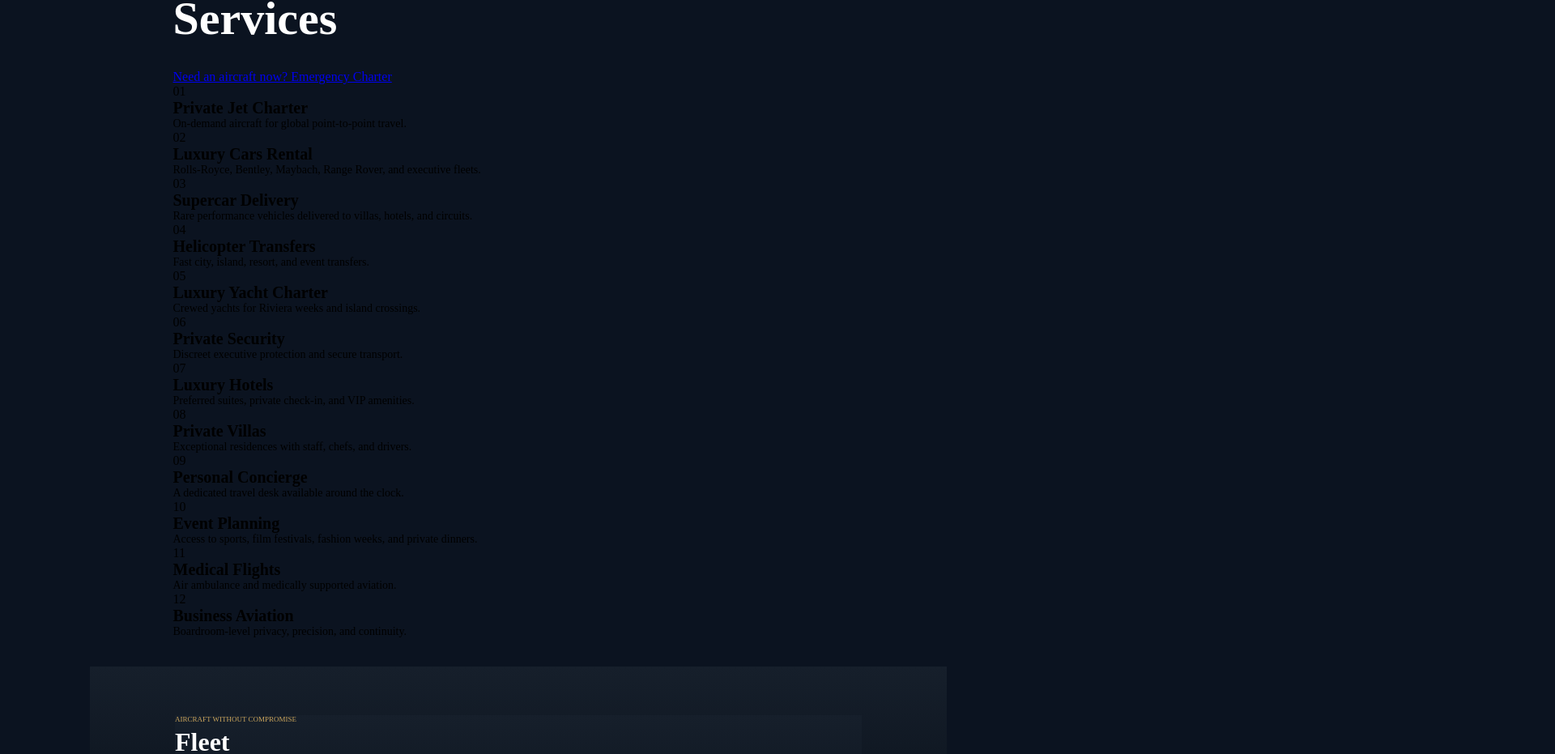
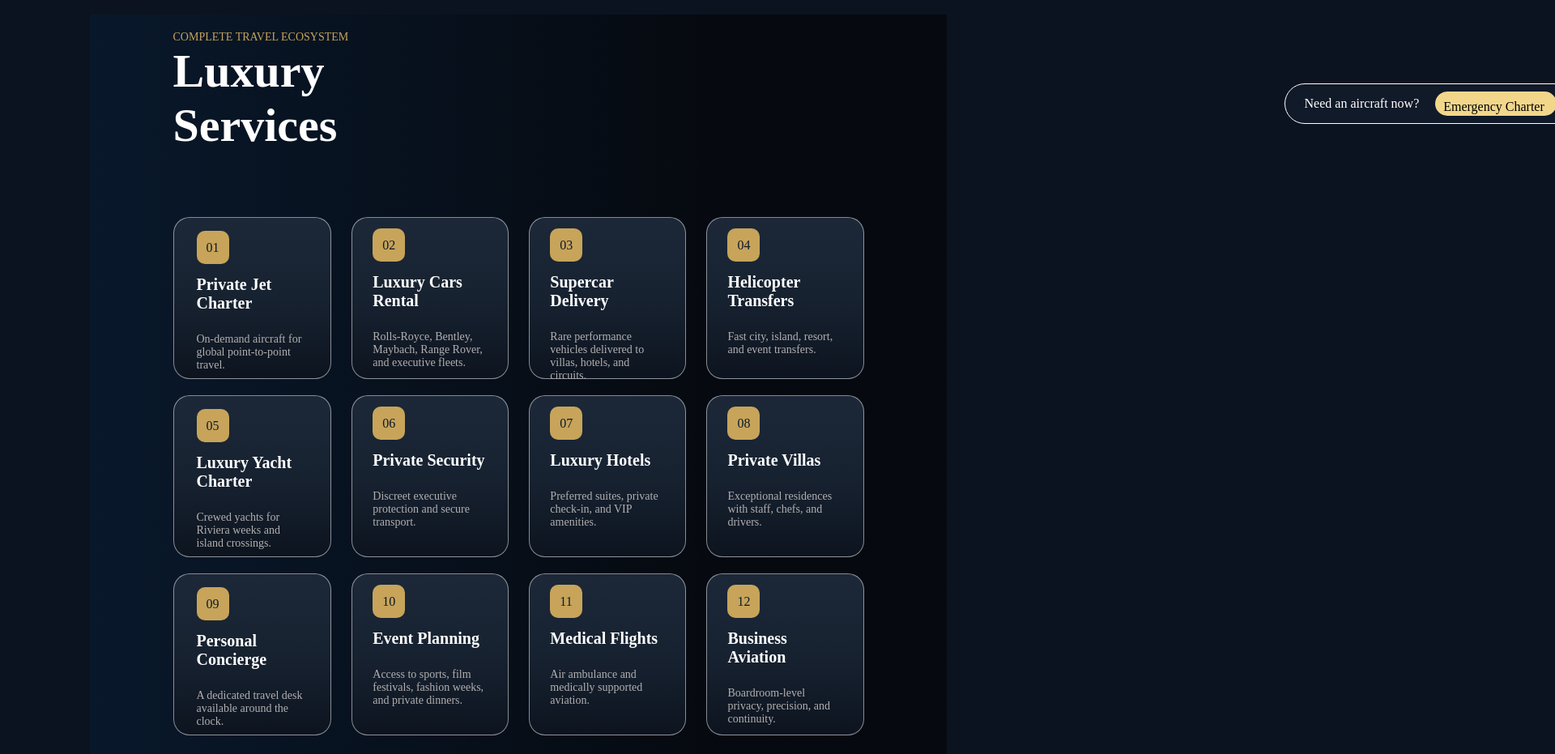
Before and after one commit to erlina956/Projekti-Git, a plain HTML site: page index.html in a window 1280 px wide. Shown: the part 3720-4651 px from the top of the page at 81% size, 1920 px wide, since content can reach past the window. Drawn offline with nearby package versions, Linux system fonts and the light colour scheme.

Commit message:
branch 5 css

```diff
--- a/assets/style/style.css
+++ b/assets/style/style.css
@@ -787,3 +787,155 @@ button {
 button:hover {
     background: #8c7549;
 }
+
+
+.travel{
+    background: linear-gradient(90deg, rgba(8, 25, 45, 0.85) 0%, rgba(5, 8, 13, 0.85) 73.08%);
+
+    }
+
+    .all{
+        display: flex;
+        justify-content: space-between;
+        align-items: center;
+        padding-top: 20px;
+        max-width: 1330px;
+    }
+
+    .complete p{
+        color: #C7A45A;
+    }
+
+    .complete h1{
+        color: white;
+    }
+
+    .need a{
+        height: 50px;
+        width: 360px;
+        padding: 10px;
+        display: flex;
+        justify-content: center;
+        align-items: center;
+        gap: 20px;
+        background-color: #111a29;
+        border-radius: 50px;
+        border: 1px solid white;
+        text-decoration: none;
+        color: white;
+    }
+
+    .emergency{
+        background-color: #F2D78B;
+        height: 30px;
+        width: 150px;
+        color: black;
+        padding: 10px 8px 0px 10px;
+        border-radius: 50px;
+    }
+
+    .private{
+        display: flex;
+        justify-content: center;
+        align-items: center;
+        max-width: 1330px;
+        gap: 25px;
+        padding: 50px 0px 20px 0px;
+    }
+
+    .privatee{
+        display: flex;
+        justify-content: center;
+        align-items: center;
+        max-width: 1330px;
+        gap: 25px;
+        padding: 0px 0px 20px 0px;
+    }
+
+    .personal{
+        display: flex;
+        justify-content: center;
+        align-items: center;
+        max-width: 1330px;
+        gap: 25px;
+        padding: 0px 0px 20px 0px;
+    }
+
+    .private1{
+    background: linear-gradient(180deg, #1C2838 0%, #172231 50%, #0D141F 100%);
+    border: 1px solid rgba(255, 255, 255, 0.5);
+    border-radius: 20px;
+    height: 200px;
+    width: 250px;
+    padding: 28px;
+    }
+
+    .private2{
+    background: linear-gradient(180deg, #1C2838 0%, #172231 50%, #0D141F 100%);
+    border: 1px solid rgba(255, 255, 255, 0.5);
+    border-radius: 20px;
+    height: 200px;
+    width: 250px;
+    padding: 25px;
+    }
+
+    .private3{
+    background: linear-gradient(180deg, #1C2838 0%, #172231 50%, #0D141F 100%);
+    border: 1px solid rgba(255, 255, 255, 0.5);
+    border-radius: 20px;
+    height: 200px;
+    width: 250px;
+    padding: 25px;
+    }
+
+    .private4{
+    background: linear-gradient(180deg, #1C2838 0%, #172231 50%, #0D141F 100%);
+    border: 1px solid rgba(255, 255, 255, 0.5);
+    border-radius: 20px;
+    height: 200px;
+    width: 250px;
+    padding: 25px;
+    }
+
+    .number{
+        background-color: #C7A45A;
+        border-radius: 10px;
+        height: 100px;
+        width: 100px;
+        padding: 12px;
+        color: #0B1A2B;
+    }
+
+    .private h5{
+        color: white;
+        font-weight: 700;
+        padding: 25px 0px 25px 0px;
+    }
+
+    .private p{
+        color: rgb(178, 176, 176);
+        font-weight: 400;
+        max-width: 180px;
+    }
+
+    .privatee h5{
+        color: white;
+        font-weight: 700;
+        padding: 25px 0px 25px 0px;
+    }
+
+    .privatee p{
+        color: rgb(178, 176, 176);
+        font-weight: 400;
+    }
+
+    .personal h5{
+        color: white;
+        font-weight: 700;
+        padding: 25px 0px 25px 0px;
+    }
+
+    .personal p{
+        color: rgb(178, 176, 176);
+        font-weight: 400;
+    }
```
